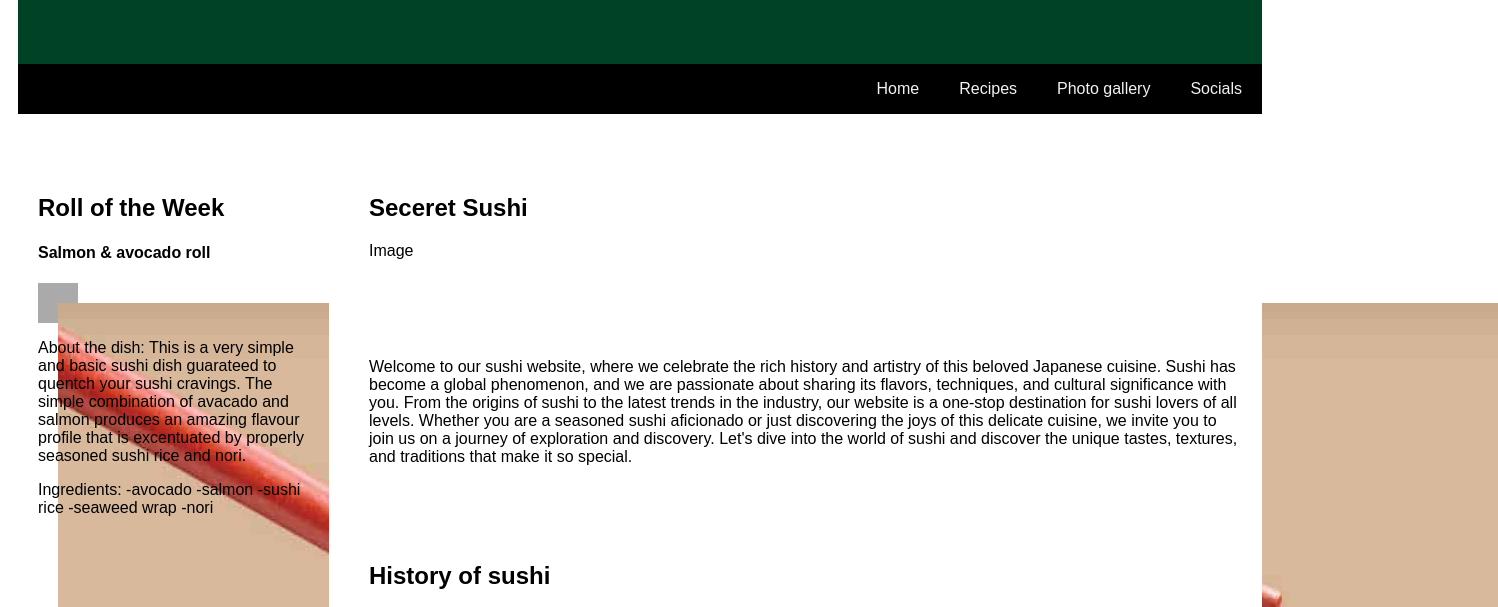
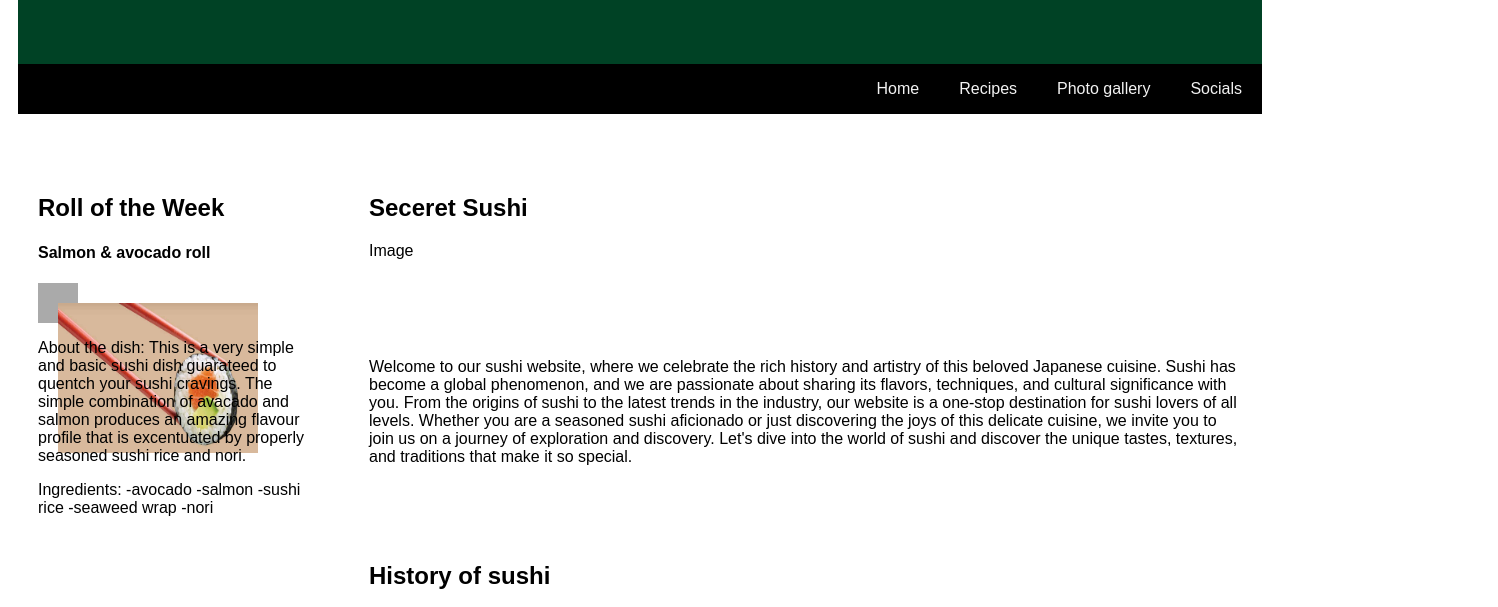
Before and after one commit to Jxnsy/CW, a plain HTML site: page index.html in a window 1280 px wide. Shown: the part 193-800 px from the top of the page, 1498 px wide, since content can reach past the window. Drawn offline with Linux system fonts and the light colour scheme.

Commit message:
Update index.html

```diff
--- a/index.html
+++ b/index.html
@@ -124,7 +124,7 @@ body {
       <h2>Roll of the Week</h2>
       <h4>Salmon & avocado roll</h4>
       <div class="image" style="height:20px;">
-	  <img src="SUSHI_salmon+avocado roll.jpg" alt="salmon + avocado roll">
+	  <img src="SUSHI_salmon+avocado roll.jpg" alt="salmon + avocado roll" style="width:200px;height:150px;">
 	    </div>
       <p>About the dish: This is a very simple and basic sushi dish guarateed
 	  to quentch your sushi cravings. The simple combination of avacado and
```
